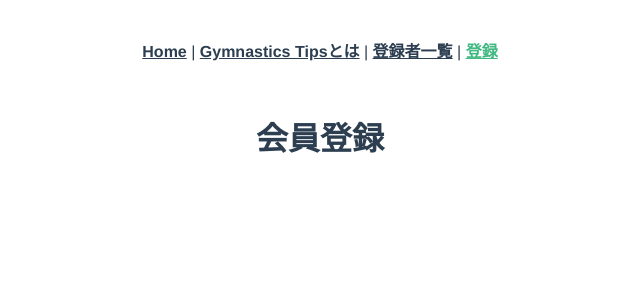
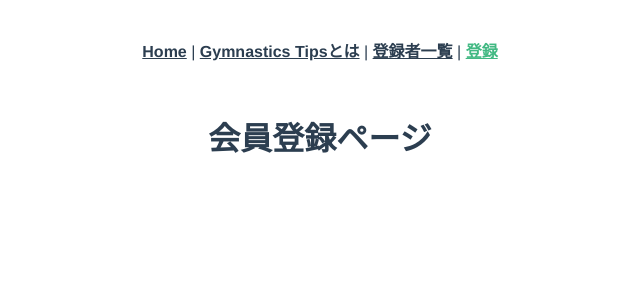
Before and after one commit to bumpfuji10/butsuyoku-neo, a Vue app in the folder frontend/: page /sign_up in a window 1280 px wide. Shown: the top 300 px of the page, without its empty margins (320-960 px from the left). Built offline with nearby package versions, Linux system fonts and the light colour scheme.

Commit message:
change: signup word

```diff
--- a/frontend/src/views/SingUpView.vue
+++ b/frontend/src/views/SingUpView.vue
@@ -1,7 +1,7 @@
 <template>
   <div>
     <h1>
-      会員登録
+      会員登録ページ
     </h1>
   </div>
 </template>
```
